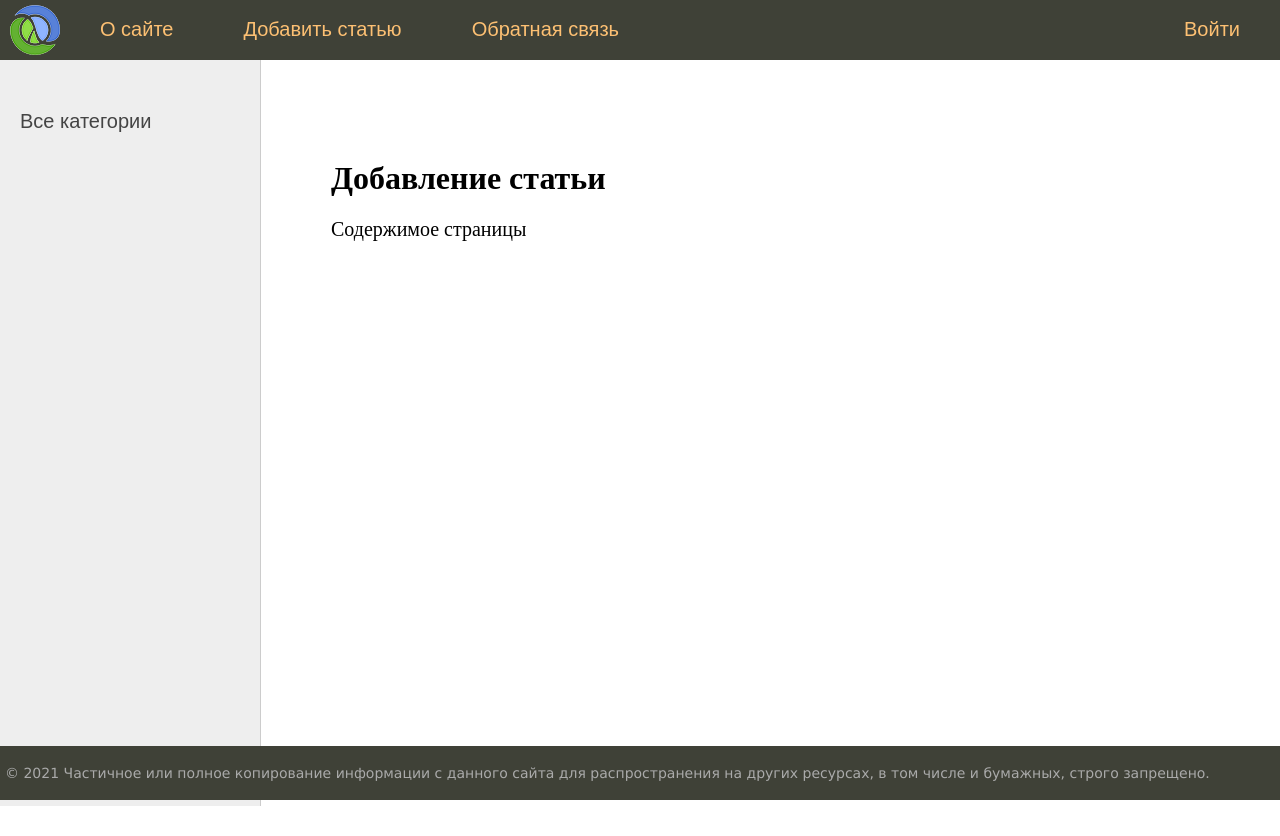
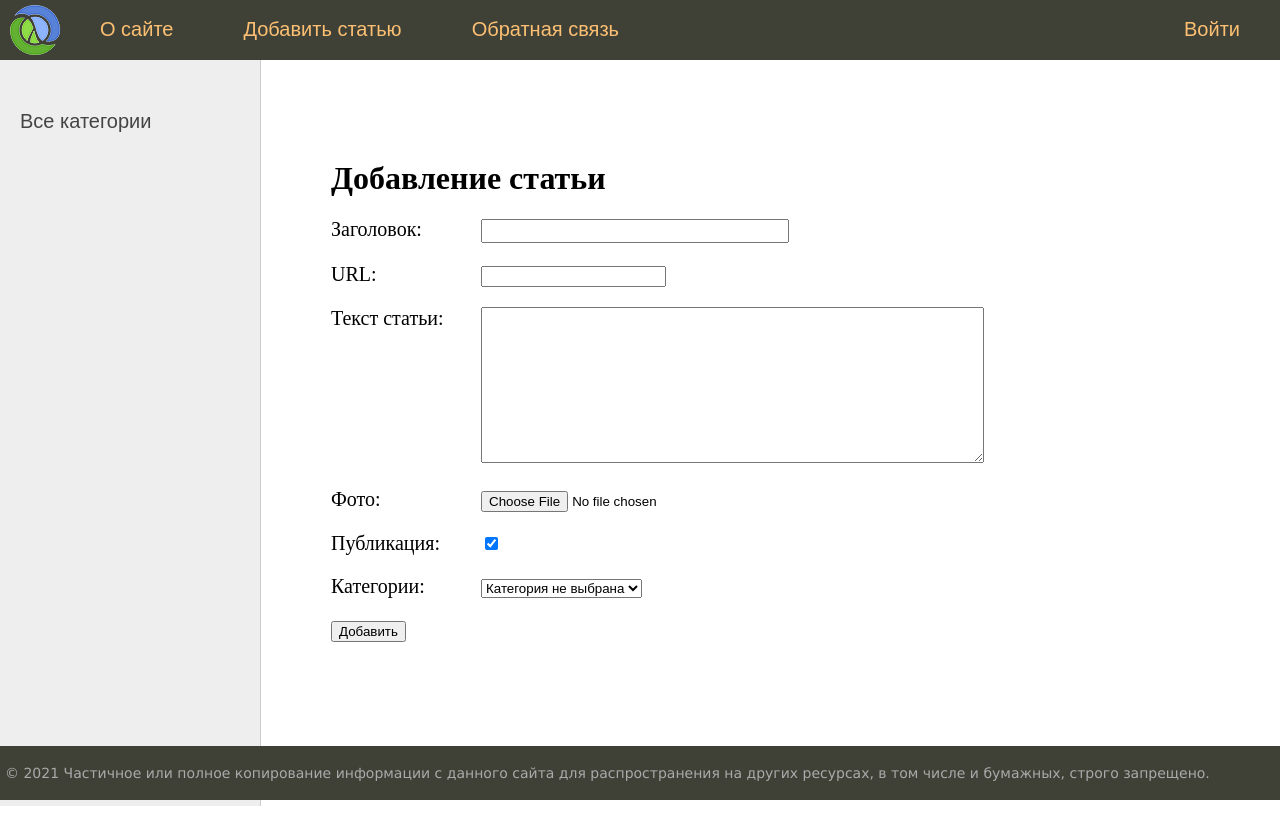
Before and after one commit to farid979797/djangoFirstProject, a Django app: page /addpage/ in a window 1280 px wide. Run offline with Django 3.2, Linux system fonts and the light colour scheme; data that the repository does not hold is empty.

Commit message:
forms django

```diff
--- a/coolsite/women/forms.py
+++ b/coolsite/women/forms.py
@@ -1,9 +1,24 @@
 from django import forms
+from django.core.exceptions import ValidationError
+
 from .models import *
 
-class AddPostForm(forms.Form):
-    title = forms.CharField(max_length=255)
-    slug = forms.SlugField(max_length=255)
-    content = forms.CharField(widget=forms.Textarea(attrs={'cols':60, 'rows': 10}))
-    is_published = forms.BooleanField()
-    cat = forms.ModelChoiceField(queryset=Category.objects.all())
+class AddPostForm(forms.ModelForm):
+    def __init__(self, *args, **kwargs):
+        super().__init__(*args, **kwargs)
+        self.fields['cat'].empty_label = "Категория не выбрана"
+
+    class Meta:
+        model = Women
+        fields = ['title', 'slug', 'content', 'photo','is_published', 'cat']
+        widgets = {
+            'title': forms.TextInput(attrs={'class': 'form-input'}),
+            'content': forms.Textarea(attrs={'cols': 60, 'rows': 10}),
+        }
+
+    def clean_title(self):
+        title = self.cleaned_data['title']
+        if len(title) > 200:
+            raise ValidationError('Длина превышает 200 символов')
+
+        return title
--- a/coolsite/women/templates/women/addpage.html
+++ b/coolsite/women/templates/women/addpage.html
@@ -2,5 +2,19 @@
 
 {% block content %}
 <h1>{{title}}</h1>
-<p> Содержимое страницы
+
+<form action="{% url 'add_page' %}" method="post" enctype="multipart/form-data">  <!-- enctype в случае передачи файлов совместно с даннымы в форме -->
+    {% csrf_token %}
+
+    <div class="form-error">{{ form.non_field_errors }}</div>
+
+{% for f in form %}
+<p><label class="form-label" for="{{ f.id_for_label }}">{{f.label}}: </label>{{ f }}</p>
+<div class="form-error">{{ f.errors }}</div>
+{% endfor %}
+
+    <button type="submit">Добавить</button>
+</form>
+
+
 {% endblock %}
--- a/coolsite/women/views.py
+++ b/coolsite/women/views.py
@@ -1,6 +1,7 @@
 from django.http import HttpResponse, HttpResponseNotFound, Http404
 from django.shortcuts import render, redirect, get_object_or_404
 
+from .forms import AddPostForm
 from .models import *
 
 menu = [{'title': "О сайте", 'url_name': 'about'},
@@ -27,7 +28,15 @@ def about(request):
 
 
 def addpage(request):
-    return render(request, 'women/addpage.html', {'menu': menu, 'title': 'Добавление статьи'})
+    if request.method == 'POST':
+        form = AddPostForm(request.POST, request.FILES)
+        if form.is_valid():
+            #print(form.cleaned_data)
+            form.save()
+            return redirect('home')
+    else:
+        form = AddPostForm()
+    return render(request, 'women/addpage.html', {'form': form, 'menu': menu, 'title': 'Добавление статьи'})
 
 def contact(request):
     return HttpResponse("Обратная связь")
```
